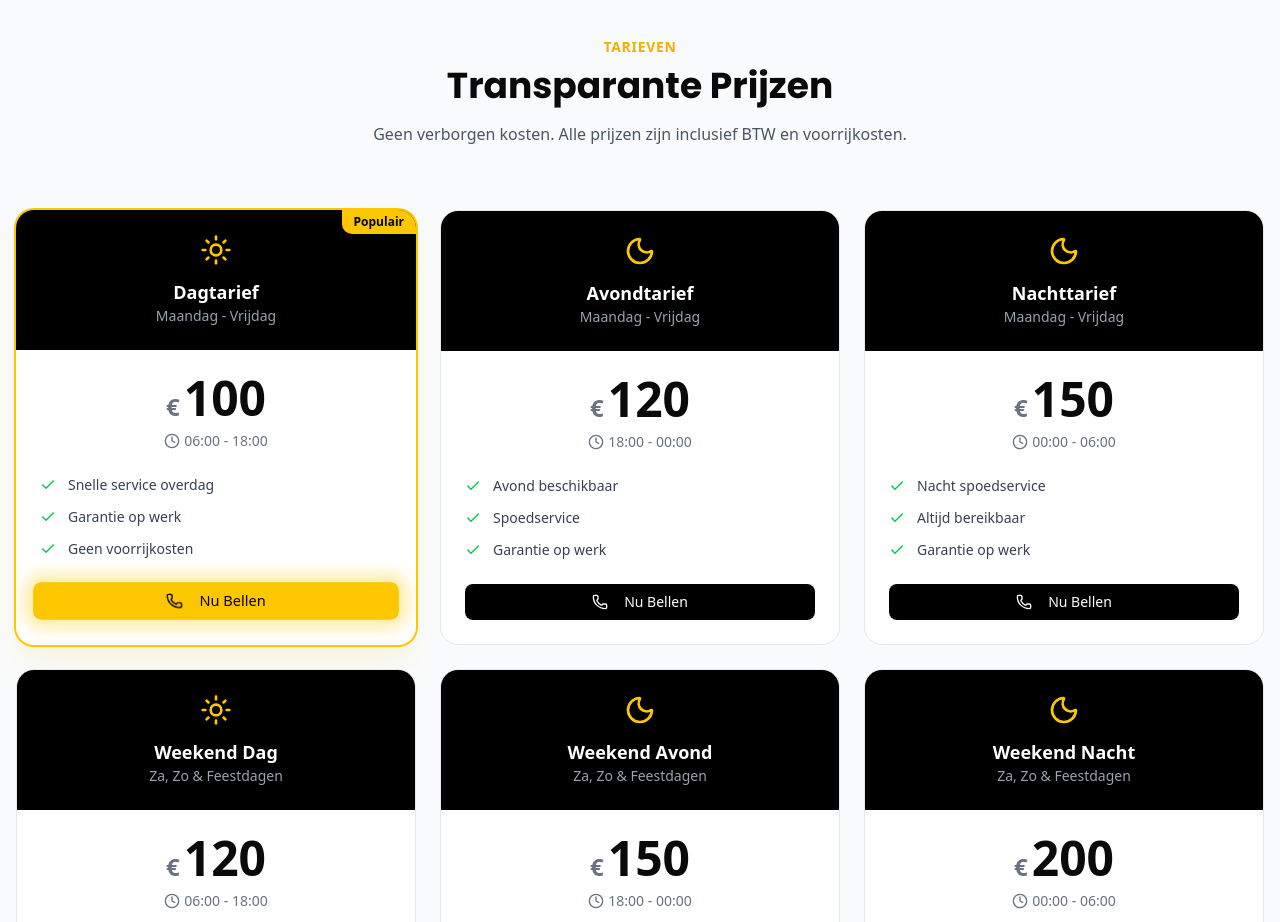
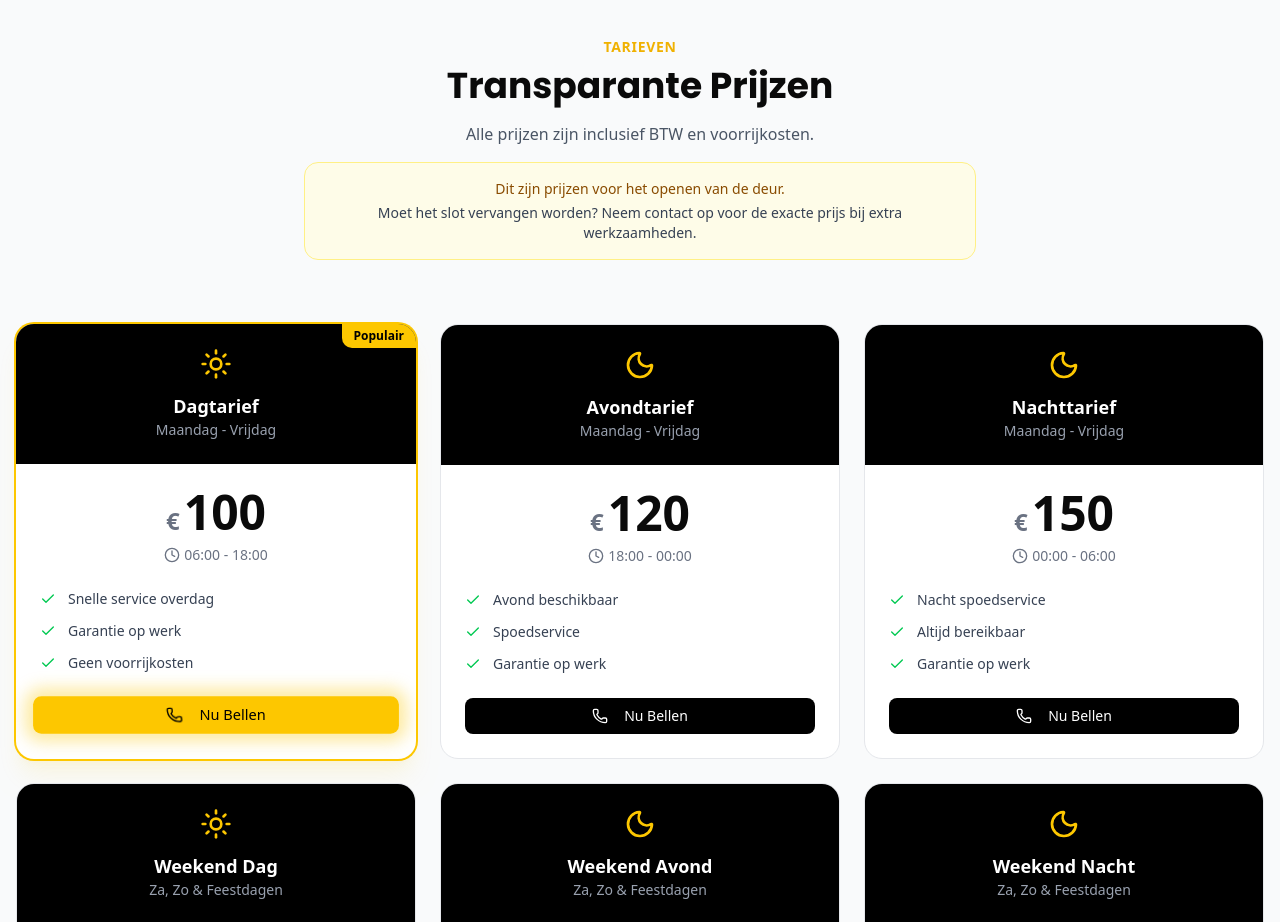
Before and after one commit to julianbecerra13/jb-slotenmaker, a Next.js app: page / in a window 1280 px wide. Shown: the part 1640-2562 px from the top of the page. Built offline with nearby package versions, Linux system fonts and the light colour scheme.

Commit message:
Agregar nota: precios son solo para abrir, reemplazo de slot es extra

```diff
--- a/src/components/sections/Pricing.tsx
+++ b/src/components/sections/Pricing.tsx
@@ -94,9 +94,13 @@ export function Pricing() {
           <h2 className="text-3xl md:text-4xl font-bold mt-2 mb-4 font-[family-name:var(--font-poppins)]">
             Transparante Prijzen
           </h2>
-          <p className="text-gray-600">
-            Geen verborgen kosten. Alle prijzen zijn inclusief BTW en voorrijkosten.
+          <p className="text-gray-600 mb-4">
+            Alle prijzen zijn inclusief BTW en voorrijkosten.
           </p>
+          <div className="bg-yellow-50 border border-yellow-200 rounded-xl p-4 text-sm text-gray-700">
+            <p className="font-medium text-yellow-800 mb-1">Dit zijn prijzen voor het openen van de deur.</p>
+            <p>Moet het slot vervangen worden? Neem contact op voor de exacte prijs bij extra werkzaamheden.</p>
+          </div>
         </FadeInUp>
 
         <StaggerContainer className="grid sm:grid-cols-2 lg:grid-cols-3 gap-6">
```
